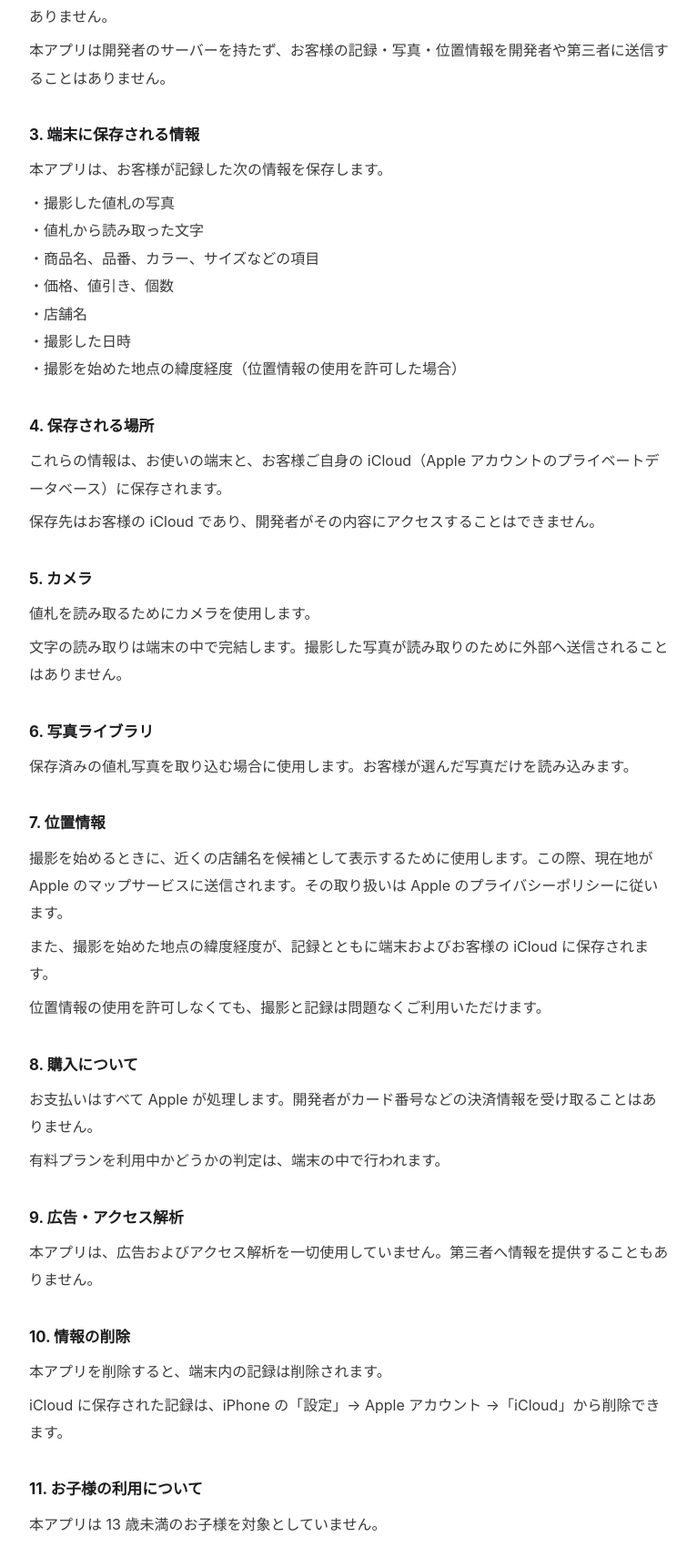
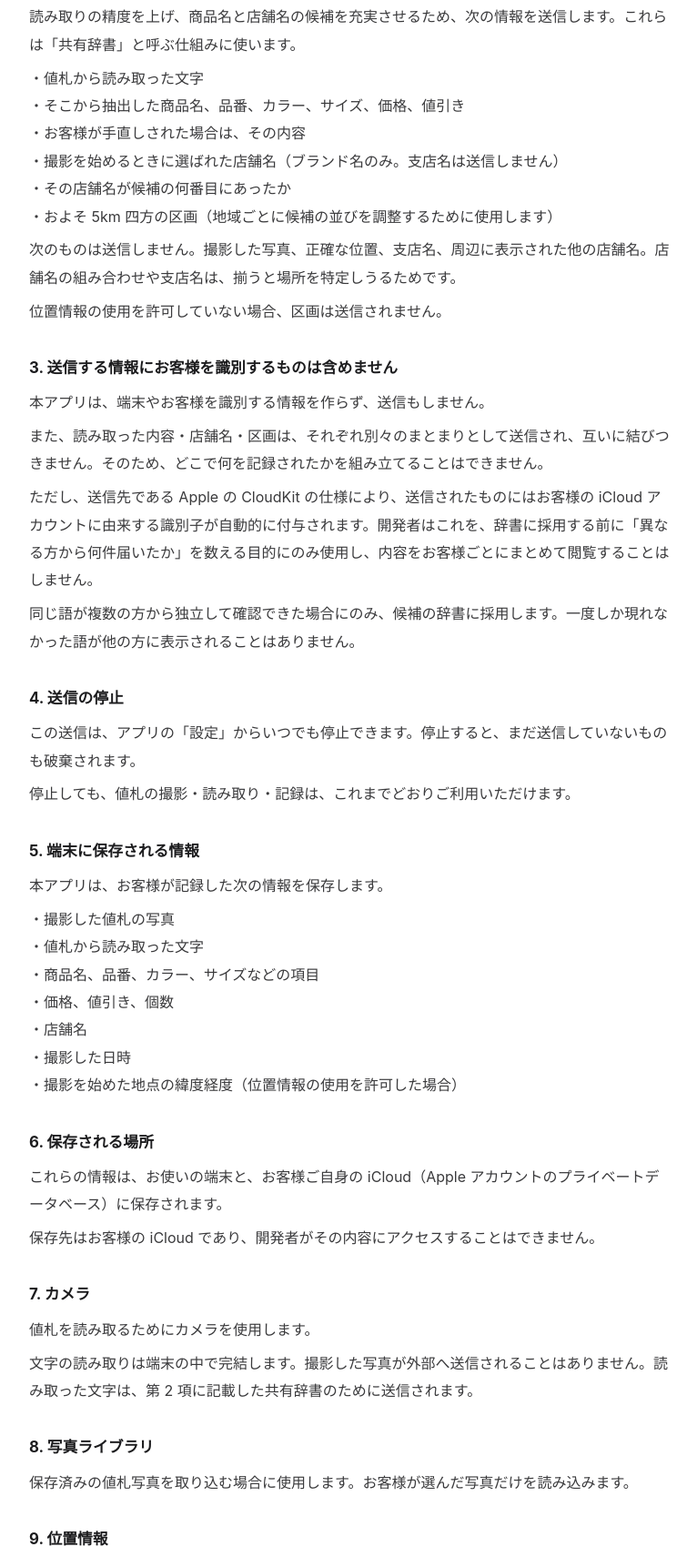
Before and after one commit to TRN408/labelscan, a plain HTML site: page privacy.html in a window 1280 px wide. Shown: the part 306-2017 px from the top of the page at 91% size, without its empty margins (256-1022 px from the left). Drawn offline with Linux system fonts and the light colour scheme.

Commit message:
共有辞書のための送信について、プライバシーポリシーを書き換え
送るもの・送らないものを列挙し、CloudKit が識別子を付与する事実と
その使途も明記した。アプリ内の表示と同じ文章。

```diff
--- a/privacy.html
+++ b/privacy.html
@@ -32,38 +32,48 @@ p { margin: 0.4rem 0; color: #3a3a3c; }
     <h2>1. はじめに</h2>
     <p>値札Scan（以下「本アプリ」）における、情報の取り扱いについて説明します。</p>
     <h2>2. 開発者が受け取る情報</h2>
-    <p>ありません。</p>
-    <p>本アプリは開発者のサーバーを持たず、お客様の記録・写真・位置情報を開発者や第三者に送信することはありません。</p>
-    <h2>3. 端末に保存される情報</h2>
+    <p>読み取りの精度を上げ、商品名と店舗名の候補を充実させるため、次の情報を送信します。これらは「共有辞書」と呼ぶ仕組みに使います。</p>
+    <p>・値札から読み取った文字<br>・そこから抽出した商品名、品番、カラー、サイズ、価格、値引き<br>・お客様が手直しされた場合は、その内容<br>・撮影を始めるときに選ばれた店舗名（ブランド名のみ。支店名は送信しません）<br>・その店舗名が候補の何番目にあったか<br>・およそ 5km 四方の区画（地域ごとに候補の並びを調整するために使用します）</p>
+    <p>次のものは送信しません。撮影した写真、正確な位置、支店名、周辺に表示された他の店舗名。店舗名の組み合わせや支店名は、揃うと場所を特定しうるためです。</p>
+    <p>位置情報の使用を許可していない場合、区画は送信されません。</p>
+    <h2>3. 送信する情報にお客様を識別するものは含めません</h2>
+    <p>本アプリは、端末やお客様を識別する情報を作らず、送信もしません。</p>
+    <p>また、読み取った内容・店舗名・区画は、それぞれ別々のまとまりとして送信され、互いに結びつきません。そのため、どこで何を記録されたかを組み立てることはできません。</p>
+    <p>ただし、送信先である Apple の CloudKit の仕様により、送信されたものにはお客様の iCloud アカウントに由来する識別子が自動的に付与されます。開発者はこれを、辞書に採用する前に「異なる方から何件届いたか」を数える目的にのみ使用し、内容をお客様ごとにまとめて閲覧することはしません。</p>
+    <p>同じ語が複数の方から独立して確認できた場合にのみ、候補の辞書に採用します。一度しか現れなかった語が他の方に表示されることはありません。</p>
+    <h2>4. 送信の停止</h2>
+    <p>この送信は、アプリの「設定」からいつでも停止できます。停止すると、まだ送信していないものも破棄されます。</p>
+    <p>停止しても、値札の撮影・読み取り・記録は、これまでどおりご利用いただけます。</p>
+    <h2>5. 端末に保存される情報</h2>
     <p>本アプリは、お客様が記録した次の情報を保存します。</p>
     <p>・撮影した値札の写真<br>・値札から読み取った文字<br>・商品名、品番、カラー、サイズなどの項目<br>・価格、値引き、個数<br>・店舗名<br>・撮影した日時<br>・撮影を始めた地点の緯度経度（位置情報の使用を許可した場合）</p>
-    <h2>4. 保存される場所</h2>
+    <h2>6. 保存される場所</h2>
     <p>これらの情報は、お使いの端末と、お客様ご自身の iCloud（Apple アカウントのプライベートデータベース）に保存されます。</p>
     <p>保存先はお客様の iCloud であり、開発者がその内容にアクセスすることはできません。</p>
-    <h2>5. カメラ</h2>
+    <h2>7. カメラ</h2>
     <p>値札を読み取るためにカメラを使用します。</p>
-    <p>文字の読み取りは端末の中で完結します。撮影した写真が読み取りのために外部へ送信されることはありません。</p>
-    <h2>6. 写真ライブラリ</h2>
+    <p>文字の読み取りは端末の中で完結します。撮影した写真が外部へ送信されることはありません。読み取った文字は、第 2 項に記載した共有辞書のために送信されます。</p>
+    <h2>8. 写真ライブラリ</h2>
     <p>保存済みの値札写真を取り込む場合に使用します。お客様が選んだ写真だけを読み込みます。</p>
-    <h2>7. 位置情報</h2>
+    <h2>9. 位置情報</h2>
     <p>撮影を始めるときに、近くの店舗名を候補として表示するために使用します。この際、現在地が Apple のマップサービスに送信されます。その取り扱いは Apple のプライバシーポリシーに従います。</p>
-    <p>また、撮影を始めた地点の緯度経度が、記録とともに端末およびお客様の iCloud に保存されます。</p>
+    <p>また、撮影を始めた地点の緯度経度が、記録とともに端末およびお客様の iCloud に保存されます。共有辞書に送信されるのは、これをおよそ 5km 四方に丸めた区画のみで、正確な位置は送信しません。</p>
     <p>位置情報の使用を許可しなくても、撮影と記録は問題なくご利用いただけます。</p>
-    <h2>8. 購入について</h2>
+    <h2>10. 購入について</h2>
     <p>お支払いはすべて Apple が処理します。開発者がカード番号などの決済情報を受け取ることはありません。</p>
     <p>有料プランを利用中かどうかの判定は、端末の中で行われます。</p>
-    <h2>9. 広告・アクセス解析</h2>
-    <p>本アプリは、広告およびアクセス解析を一切使用していません。第三者へ情報を提供することもありません。</p>
-    <h2>10. 情報の削除</h2>
+    <h2>11. 広告・アクセス解析</h2>
+    <p>本アプリは、広告およびアクセス解析ツールを一切使用していません。第三者へ情報を提供することもありません。第 2 項に記載した送信は、本アプリの読み取り精度と候補の改善にのみ使用します。</p>
+    <h2>12. 情報の削除</h2>
     <p>本アプリを削除すると、端末内の記録は削除されます。</p>
     <p>iCloud に保存された記録は、iPhone の「設定」→ Apple アカウント →「iCloud」から削除できます。</p>
-    <h2>11. お子様の利用について</h2>
+    <h2>13. お子様の利用について</h2>
     <p>本アプリは 13 歳未満のお子様を対象としていません。</p>
-    <h2>12. 本ポリシーの変更</h2>
+    <h2>14. 本ポリシーの変更</h2>
     <p>本ポリシーは必要に応じて変更することがあります。変更後の内容は、本ページに掲載した時点から適用されます。</p>
-    <h2>13. お問い合わせ</h2>
+    <h2>15. お問い合わせ</h2>
     <p>本アプリおよび本ポリシーに関するお問い合わせは、次の連絡先までお願いします。</p>
     <p>zenshin1997123@gmail.com</p>
-<p class="updated">最終更新日: 2026年9月2日</p>
+<p class="updated">最終更新日: 2026年9月3日</p>
 </body>
 </html>
```
Also changed, not shown: terms.html (+1 -1 lines).
